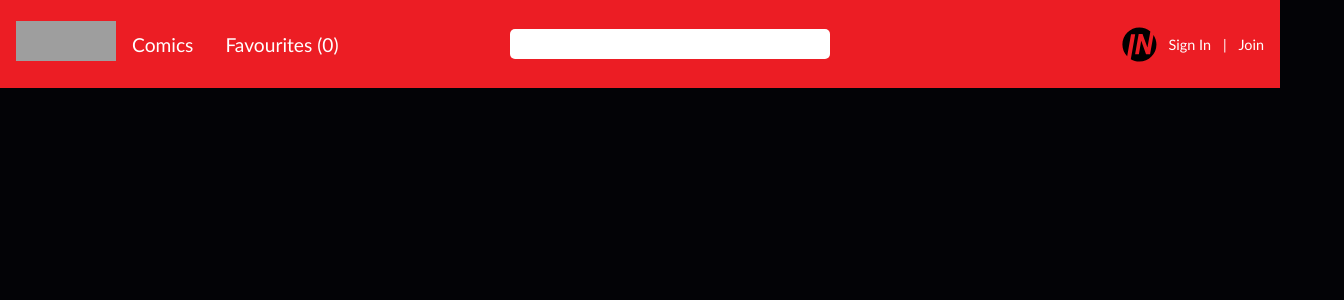
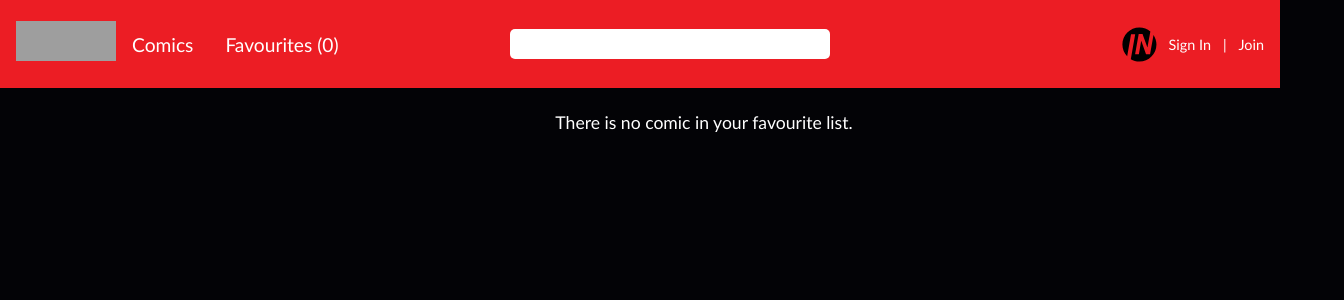
Before and after one commit to ahmedy00/marvel-comics, a Vue app: page /favourites in a window 1280 px wide. Shown: the top 300 px of the page, 1344 px wide, since content can reach past the window. Built offline with nearby package versions, Linux system fonts and the light colour scheme; grey boxes are pictures that could not be loaded; what vuex-plugin-persistedstate would draw is missing.

Commit message:
Added a warning for empty list and fixed minor css issues

```diff
--- a/src/components/favourites/FavouritesBase.vue
+++ b/src/components/favourites/FavouritesBase.vue
@@ -1,12 +1,17 @@
 <template>
-  <div class="favourites-wrapper">
-    <div class="pa-2" v-for="(favourite, index) in favourites" :key="index">
-      <Card
-        :comic="favourite"
-        :image-width="100"
-        :card-max-width="400"
-        :card-max-height="500"
-      />
+  <div class="favourites-wrapper d-flex align-center">
+    <template v-if="!!favourites.length">
+      <div class="pa-2 ma-a" v-for="(favourite, index) in favourites" :key="index">
+        <Card
+          :comic="favourite"
+          :image-width="400"
+          :card-max-width="500"
+          :card-max-height="800"
+        />
+    </div>
+    </template>
+    <div class="warning mt-4" v-else>
+      There is no comic in your favourite list.
     </div>
   </div>
 </template>
@@ -14,12 +19,11 @@
 <script setup lang="ts">
 import Card from '@/components/comics/components/Card.vue'
 import { useStore } from 'vuex'
-import { ref } from 'vue'
 import type { ComicsType } from '@/types'
 
 const store = useStore()
 
-const favourites: ComicsType[] = ref(store.getters.getFavouriteComics)
+const favourites: ComicsType[] = store.getters.getFavouriteComics
 
 </script>
 
@@ -27,11 +31,17 @@ const favourites: ComicsType[] = ref(store.getters.getFavouriteComics)
 
 .favourites-wrapper {
   display: grid;
-  grid-template-columns: repeat(6, auto);
-  position: absolute;
-  top: 4rem;
-  left: 0;
+  grid-template-columns: auto;
+  margin-top: 4rem;
+  width: 95vw;
   padding: 2rem;
+}
+
+.warning {
+  width: 100vw;
+  color: white;
+  font: 400 1.1rem RobotoCondensed Bold,Trebuchet MS,Helvetica,Arial,sans-serif;
+  text-align: center;
 }
 
 @media (max-width: 1200px) {
```
